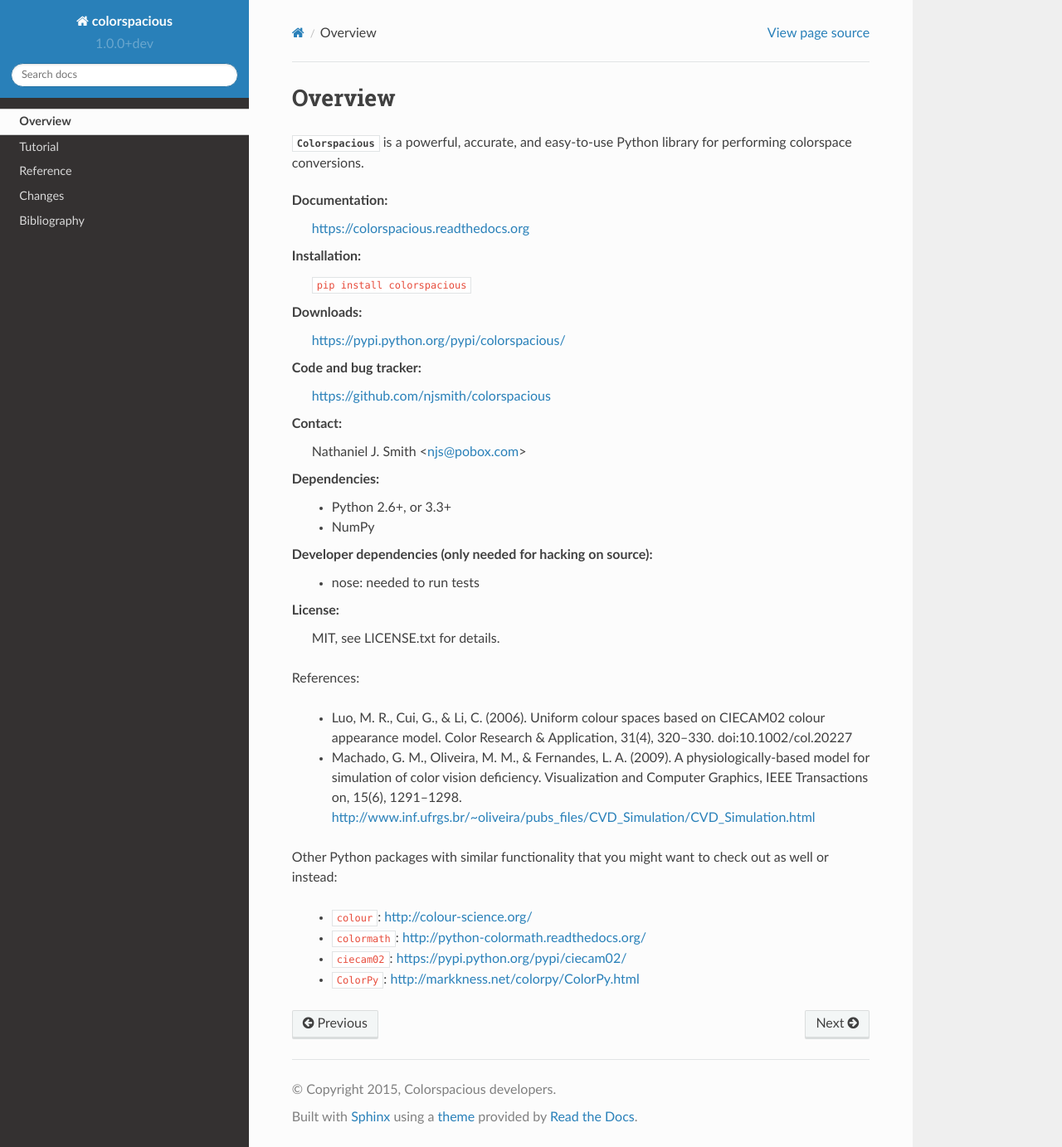
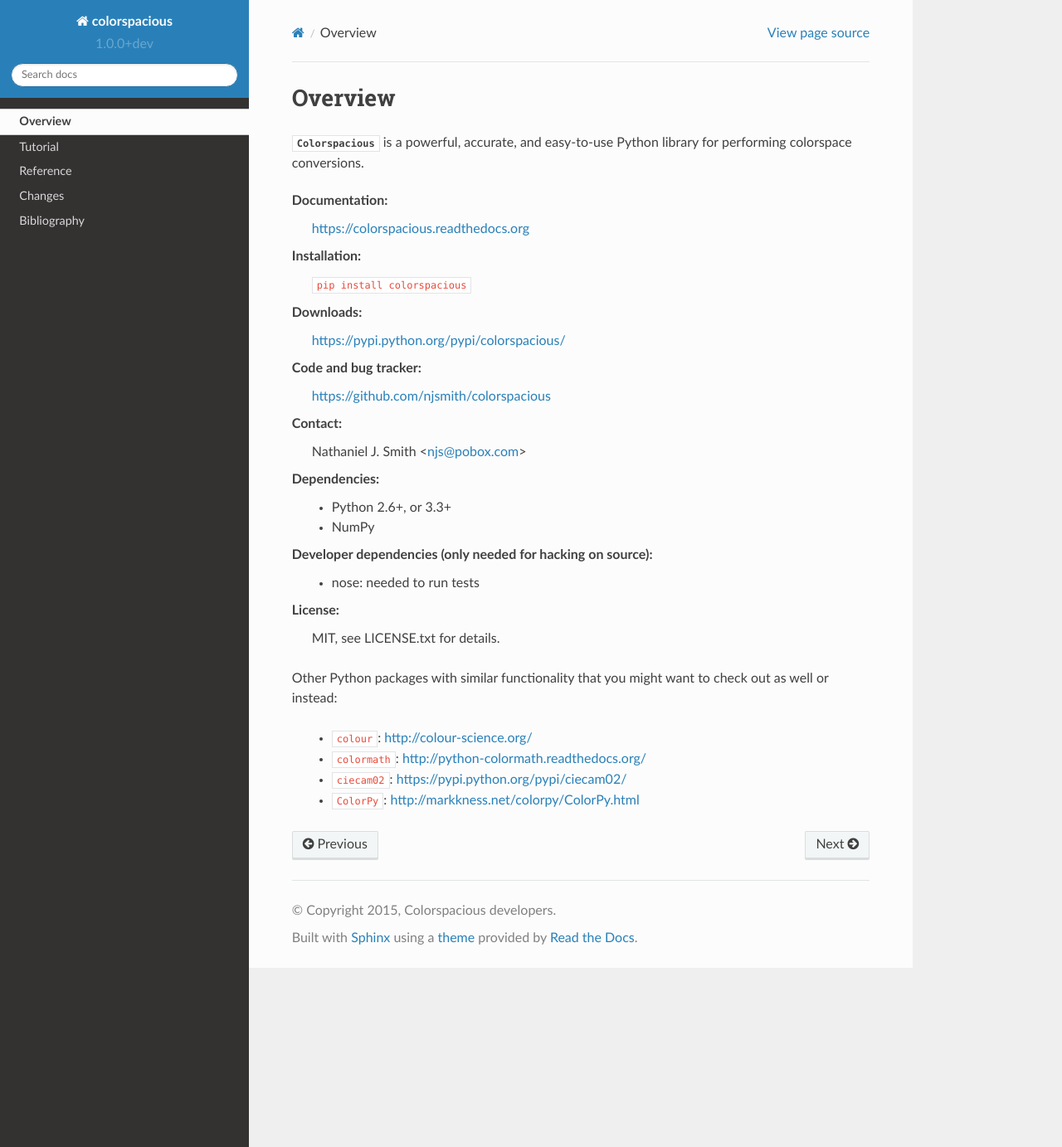
Before and after one commit to njsmith/colorspacious, a Sphinx documentation site: the page built from doc/overview.rst, in a window 1280 px wide and 1383 px high. Shown: the whole window at 83% size. Built offline with Sphinx 7.4.7 and the Read the Docs theme 2.0.0, drawn with Linux system fonts in a browser that asks for light colours.

Commit message:
DOC: Attempt to fixup formatting a bit in README and overview

```diff
--- a/doc/overview.rst
+++ b/doc/overview.rst
@@ -29,17 +29,6 @@
 License:
   MIT, see LICENSE.txt for details.
 
-References:
-
-  * Luo, M. R., Cui, G., & Li, C. (2006). Uniform colour spaces based on
-    CIECAM02 colour appearance model. Color Research & Application, 31(4),
-    320–330. doi:10.1002/col.20227
-
-  * Machado, G. M., Oliveira, M. M., & Fernandes, L. A. (2009). A
-    physiologically-based model for simulation of color vision
-    deficiency. Visualization and Computer Graphics, IEEE Transactions on,
-    15(6), 1291–1298. http://www.inf.ufrgs.br/~oliveira/pubs_files/CVD_Simulation/CVD_Simulation.html
-
 Other Python packages with similar functionality that you might want
 to check out as well or instead:
 
```
Also changed, not shown: README.rst (+8 -10 lines).
